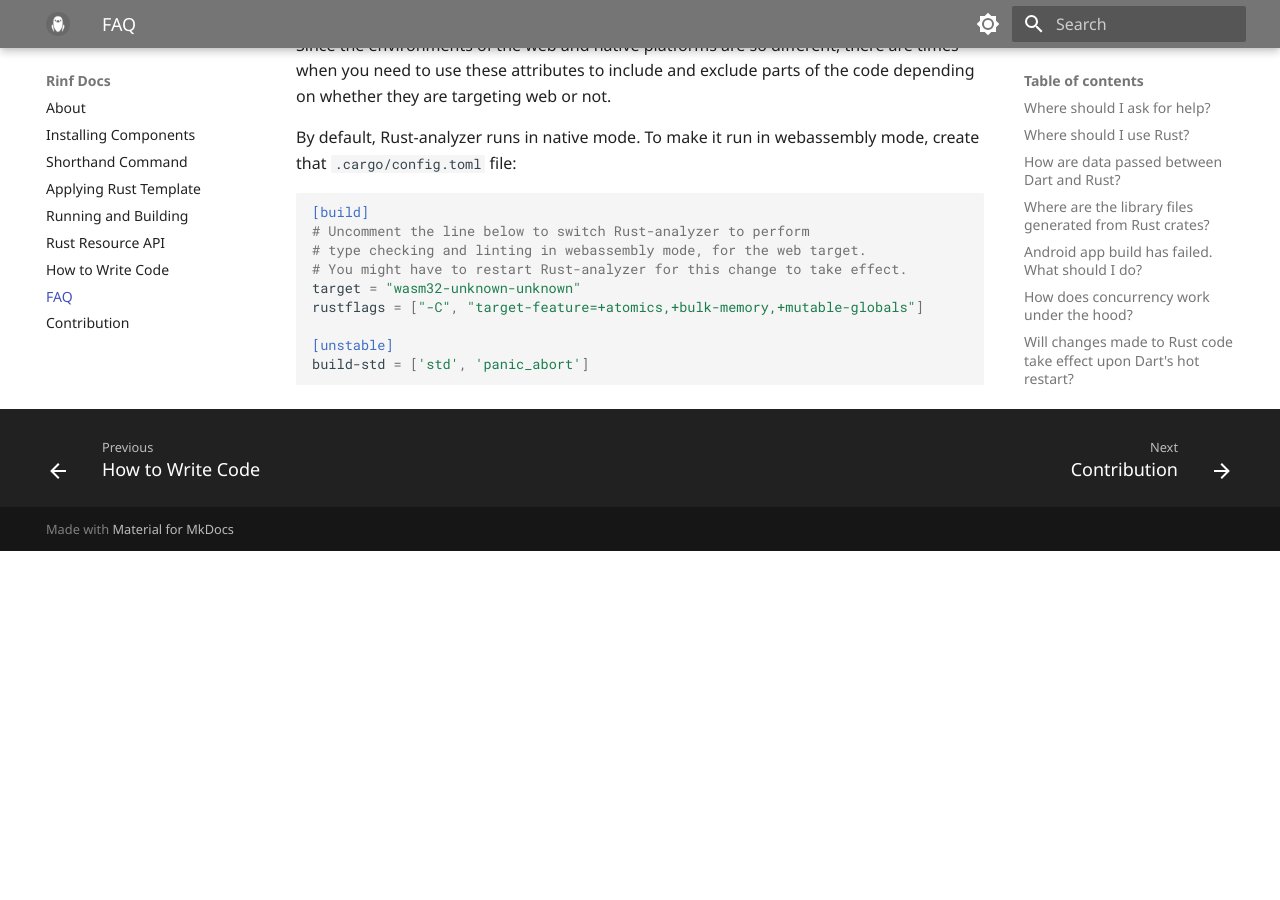
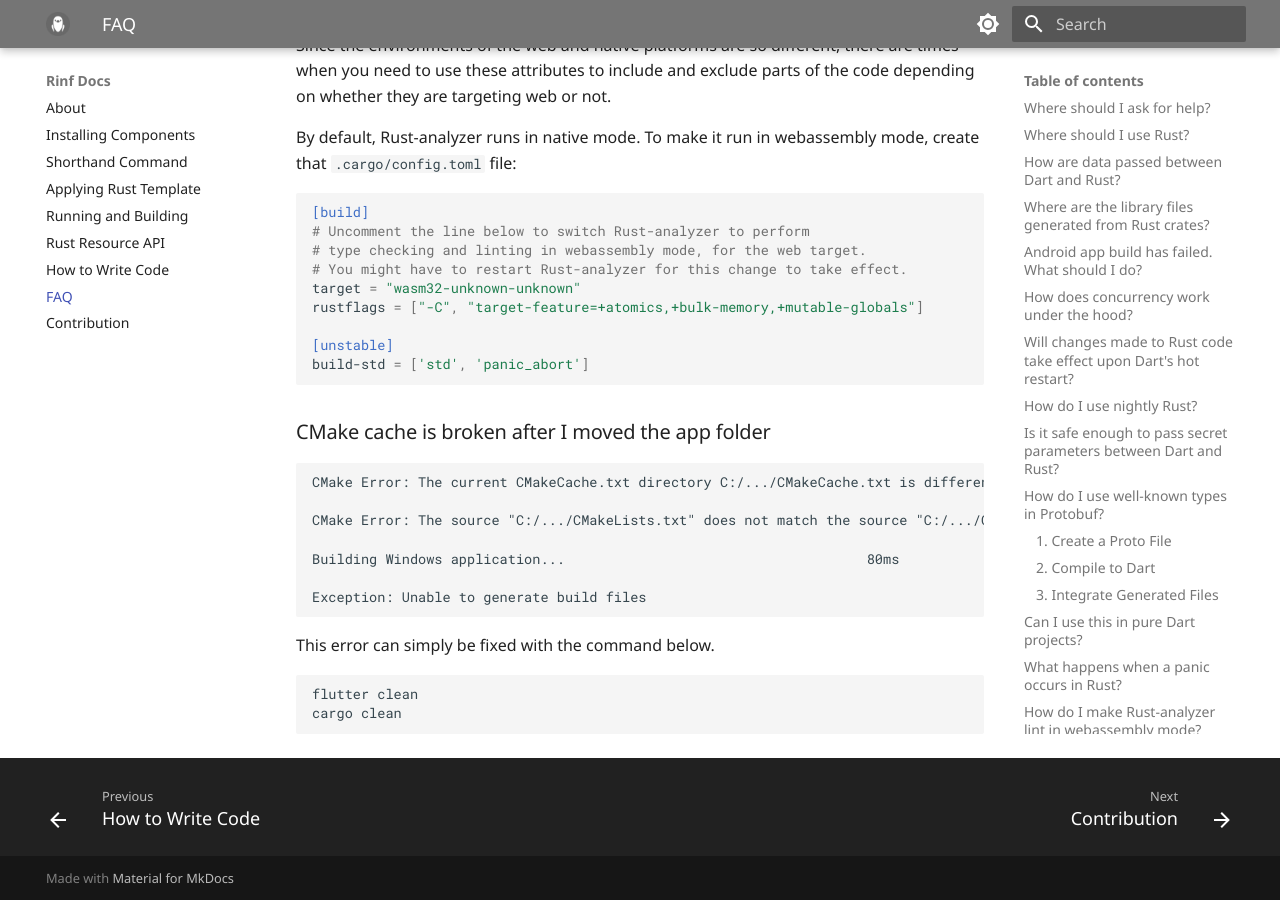
Before and after one commit to cunarist/rinf, an MkDocs documentation site: the page built from documentation/docs/frequently-asked-questions.md, in a window 1280 px wide and 900 px high, scrolled down 4159 px. Built offline with MkDocs 1.6.1 and Material for MkDocs 9.7.7, drawn with Linux system fonts in a browser that asks for light colours; before the commit the page ends 4710 px from its top, so only the background shows below that.

Commit message:
Add a guide

````diff
--- a/documentation/docs/frequently-asked-questions.md
+++ b/documentation/docs/frequently-asked-questions.md
@@ -149,3 +149,22 @@
 [unstable]
 build-std = ['std', 'panic_abort']
 ```
+
+### CMake cache is broken after I moved the app folder
+
+```
+CMake Error: The current CMakeCache.txt directory C:/.../CMakeCache.txt is different than the directory C:/... where CMakeCache.txt was created. This may result in binaries being created in the wrong place. If you are not sure, reedit the CMakeCache.txt
+
+CMake Error: The source "C:/.../CMakeLists.txt" does not match the source "C:/.../CMakeLists.txt" used to generate cache.  Re-run cmake with a different source directory.
+
+Building Windows application...                                     80ms
+
+Exception: Unable to generate build files
+```
+
+This error can simply be fixed with the command below.
+
+```
+flutter clean
+cargo clean
+```
````
